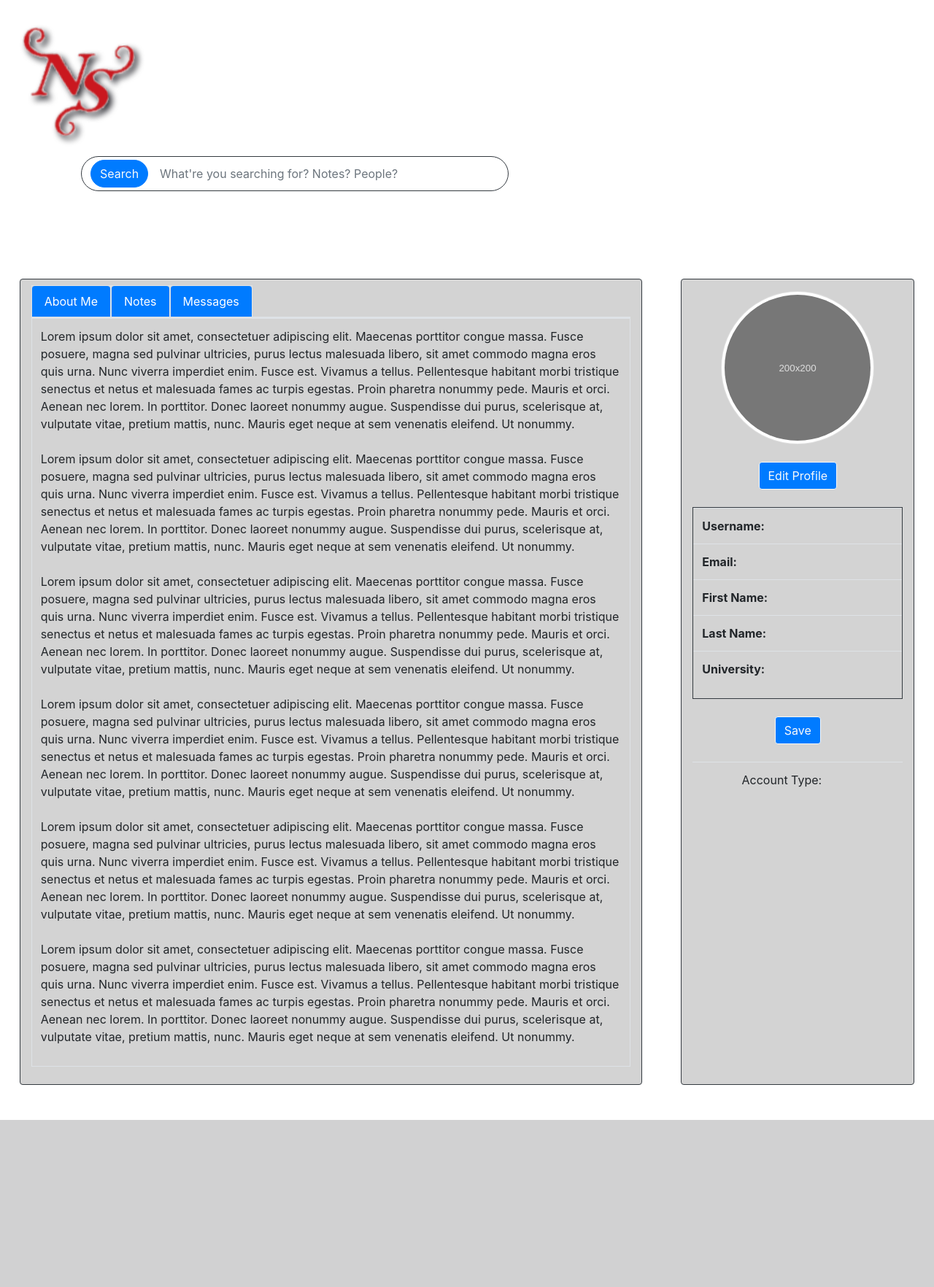
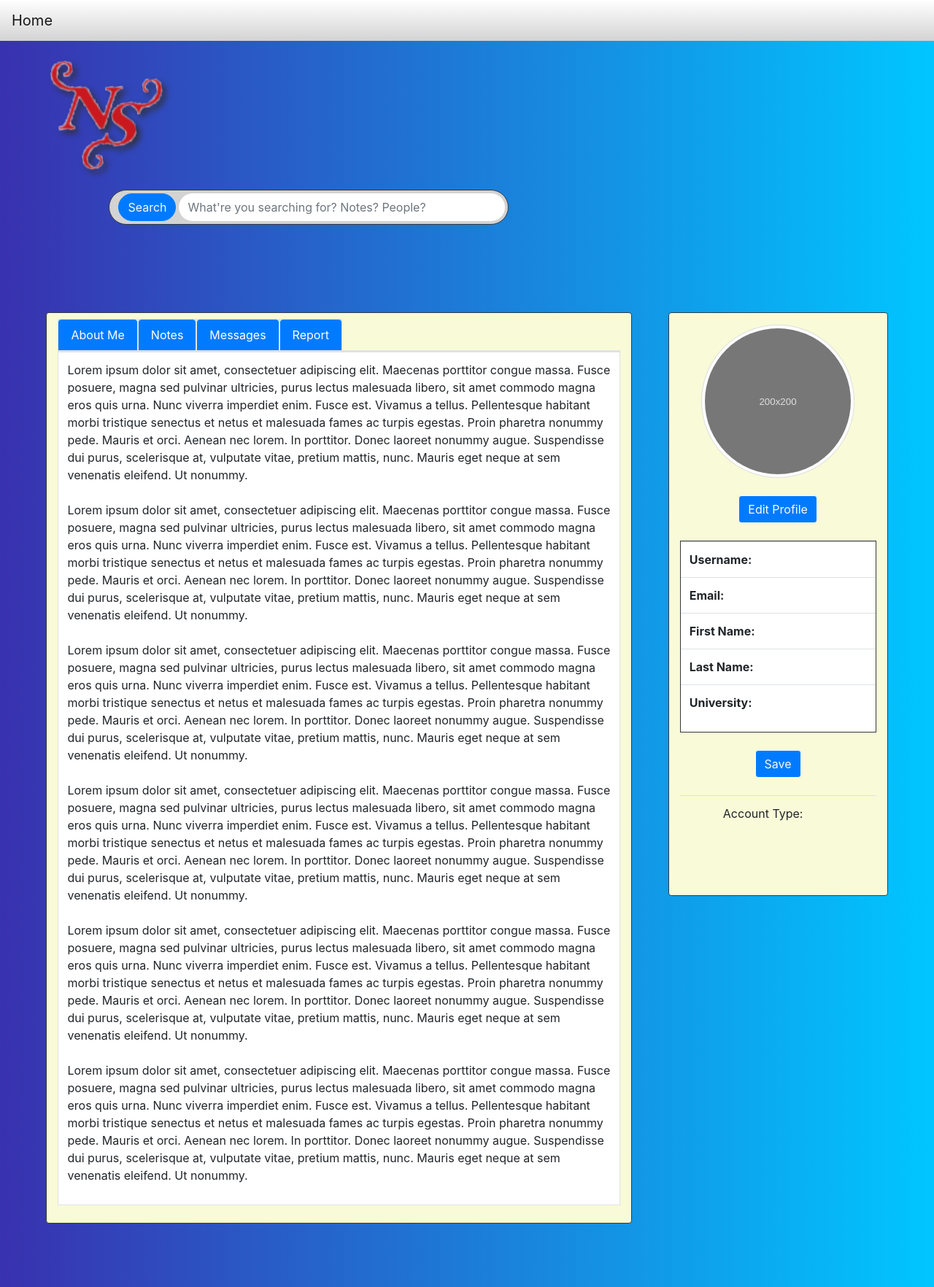
Before and after one commit to Mark-Davis-W/Software_Dev_Methods_class, a web app: file All project code-components/NoteSquad_Website/views/admin_profile.html in a window 1280 px wide. Shown: the whole page at 73% size. Before the commit the page ends 1535 px from the top, so only its background shows below. Run offline with its HTML, style and script files only (its server is not run), Linux system fonts and the light colour scheme; lists and menus that the app fills with data are empty; some libraries are stand-ins or nearby versions.

Commit message:
updated team notes and some code

```diff
--- a/All project code-components/NoteSquad_Website/resources/css/my_style.css
+++ b/All project code-components/NoteSquad_Website/resources/css/my_style.css
@@ -42,7 +42,7 @@
   background-image: linear-gradient(white, lightgrey);
 }
 
-.container-fluid{
+#customBG{
     background: -webkit-linear-gradient(left, #3931af, #00c6ff);
     padding: 3%;
 }
--- a/All project code-components/NoteSquad_Website/views/admin_profile.html
+++ b/All project code-components/NoteSquad_Website/views/admin_profile.html
@@ -17,9 +17,12 @@
   <script src="../resources/js/my_javascripts.js"></script>
   </head>
 
-  <body id="grad"> <!--grad is a css for making the background a radial gradient-->
-    <!-- spacing saver for top -->
-    <br><br>
+  <body>
+    <!-- As a link -->
+    <nav class="navbar navbar-light" id="nsnavbar">
+      <a class="navbar-brand" href="../views/login.html">Home</a>
+    </nav>
+    <div id="customBG">
     <!-- Logo -->
     <div class="flex-row ml-2 col-2">
       <img id="NoteSquadLogo" src="../resources/img/EDITED NOTESQUAD.png"></img>
@@ -28,7 +31,7 @@
     <div class="ml-5">
       <div class="rounded-pill col-6 ml-5">
         <form action=""> <!-- where to send the data entered into search bar -->
-            <div class="input-group mb-4 border rounded-pill p-1 border-dark">
+            <div class="input-group mb-4 border rounded-pill p-1 border-dark" style="background-color: lightgray;">
               <div class="input-group-prepend ml-2 mr-1 border-0 border-dark">
                 <button id="search_button" type="button" class="btn btn-primary rounded-pill text-light text-info"><i class="fa fa-search"></i>Search</button>
               </div>
@@ -37,15 +40,14 @@
           </div>
         </form>
       </div>
-    </div>
     <br><br><br><br>
     <!-- begin containers for infos -->
     <div class="row mx-auto mb-5">
       <!-- container for tabs info left side -->
-      <div class="container border border-dark rounded col-8" style="background-color: lightgrey;">
-        <div class="flex-row">
+      <div class="container border border-dark rounded col-8" style="background-color:rgb(249,250,215)">
+        <div class="flex-row" style="background-color:white">
           <!--buttons for different tabs-->
-          <ul class="nav nav-tabs mt-2 flex-wrap">
+          <ul class="nav nav-tabs mt-2 flex-wrap" style="background-color:rgb(249,250,215)">
             <li class="nav-item border">
               <a class="nav-link btn-primary" aria-current="page" href="#">About Me</a>
             </li>
@@ -54,6 +56,10 @@
             </li>
             <li class="nav-item border">
               <a class="nav-link btn-primary" href="#" onclick="">Messages</a>
+            </li>
+            <li class="nav-item border">
+              <a class="nav-link btn-primary" href="#" onclick="">Report</a>
+            </li>
           </ul>
           <!--editable table for about me or notes or messages information i hope-->
           <div class="table-responsive border mb-4 mx-auto">
@@ -69,9 +75,10 @@
         </div>
       </div>
       <!-- container for profile info right side -->
-      <div class="container border border-dark rounded col-3 " style="background-color: lightgrey;">
-        <div class="row px-4 mt-3">
-          <div class="card p-1 rounded-circle mx-auto">
+      <div class="container border border-dark rounded col-3 " style="max-height: 50rem; background-color:rgb(249,250,215)">
+        <div class="flex-row" style="background-color:rgb(249,250,215)">
+        <div class="row px-4 mt-3" >
+          <div class="card p-1 rounded-circle mx-auto" >
             <img class="card-img-top rounded-circle" id="user_img" src="../resources/img/temp_image.svg" alt="Placeholder">
           </div>
         </div><br>
@@ -80,8 +87,8 @@
           <button type="button" class="btn btn-primary btn-outline-light mx-auto" data-toggle="button" aria-pressed="false" autocomplete="off" onclick="">Edit Profile</button>
         </div>
         <!--main profile information-->
-        <div class="row mx-auto">
-          <div class="table-responsive border border-dark mx-auto">
+        <div class="row mx-auto" >
+          <div class="table-responsive border text-black border-dark mx-auto" style="background-color: white">
             <table class="table">
               <tr>
                 <th>Username:</th>
@@ -106,6 +113,7 @@
             </table>
           </div>
         </div>
+      </div>
         <!--button to save profile data?-->
         <div class="row mx-auto p-4">
           <button type="button" class="btn btn-primary btn-outline-light mx-auto" data-toggle="button" aria-pressed="false" autocomplete="off" onclick="">Save</button>
@@ -124,5 +132,6 @@
       </div>
       <!-- end profile -->
     </div>
+  </div>
   </body>
 </html>
--- a/All project code-components/NoteSquad_Website/views/login.html
+++ b/All project code-components/NoteSquad_Website/views/login.html
@@ -39,7 +39,7 @@
 	  </div>
 	  <button class="btn btn-lg btn-primary" type="submit">Login</button>
     <div class="pt-4">
-	  <a href="register.html">Don't have an account? Click here to sign up!</a>
+	  <a href="registration.html">Don't have an account? Click here to sign up!</a>
    </div>
 	  <p class="mt-5 mb-3 text-muted">&copy; 2021</p>
   </form>
```
Also changed, not shown: All project code-components/NoteSquad_Website/views/registration.html (+2 -5 lines), Team Meeting Logs/03-02-2021.md (added, +20 -0 lines), Team Meeting Logs/temp.md (+1 -1 lines).
